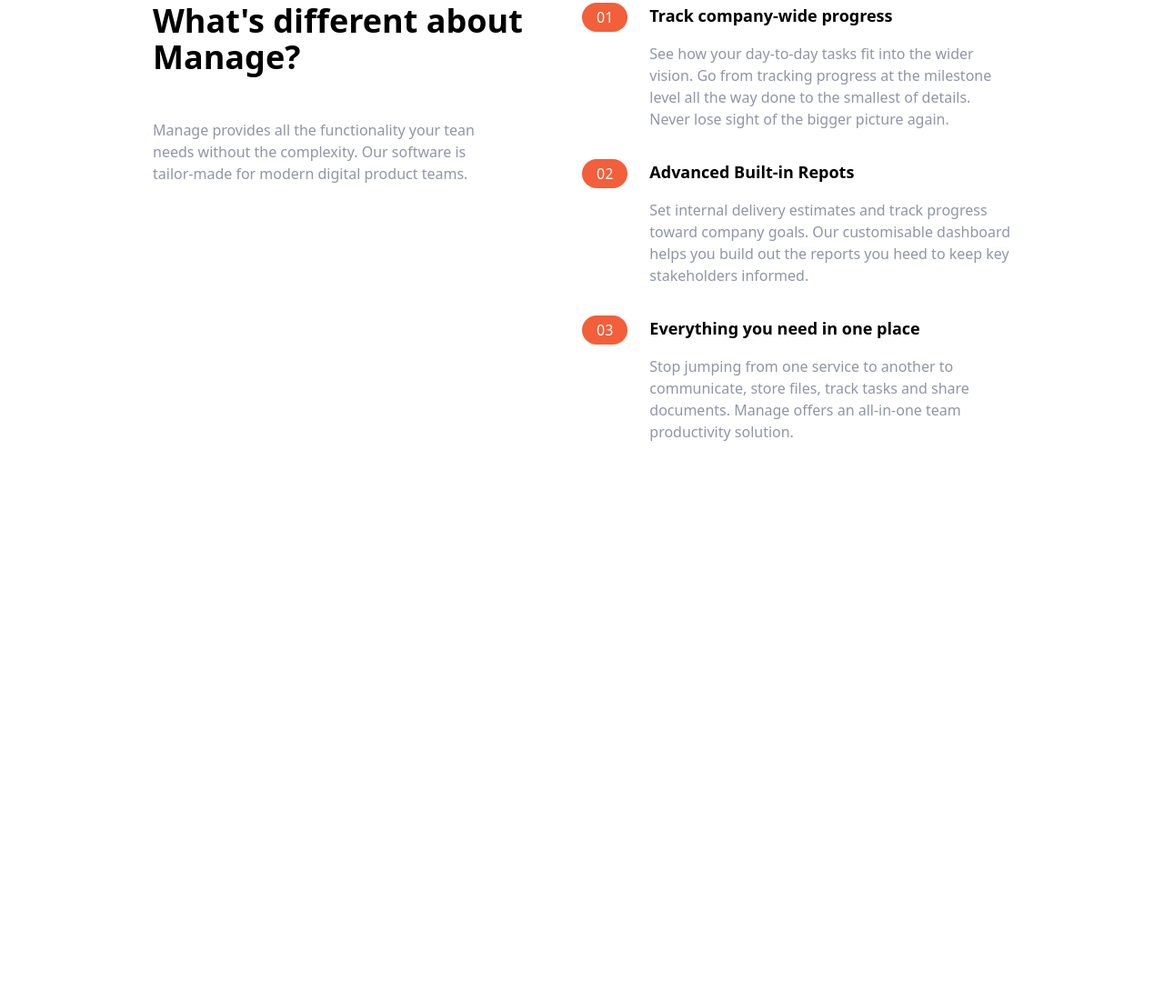
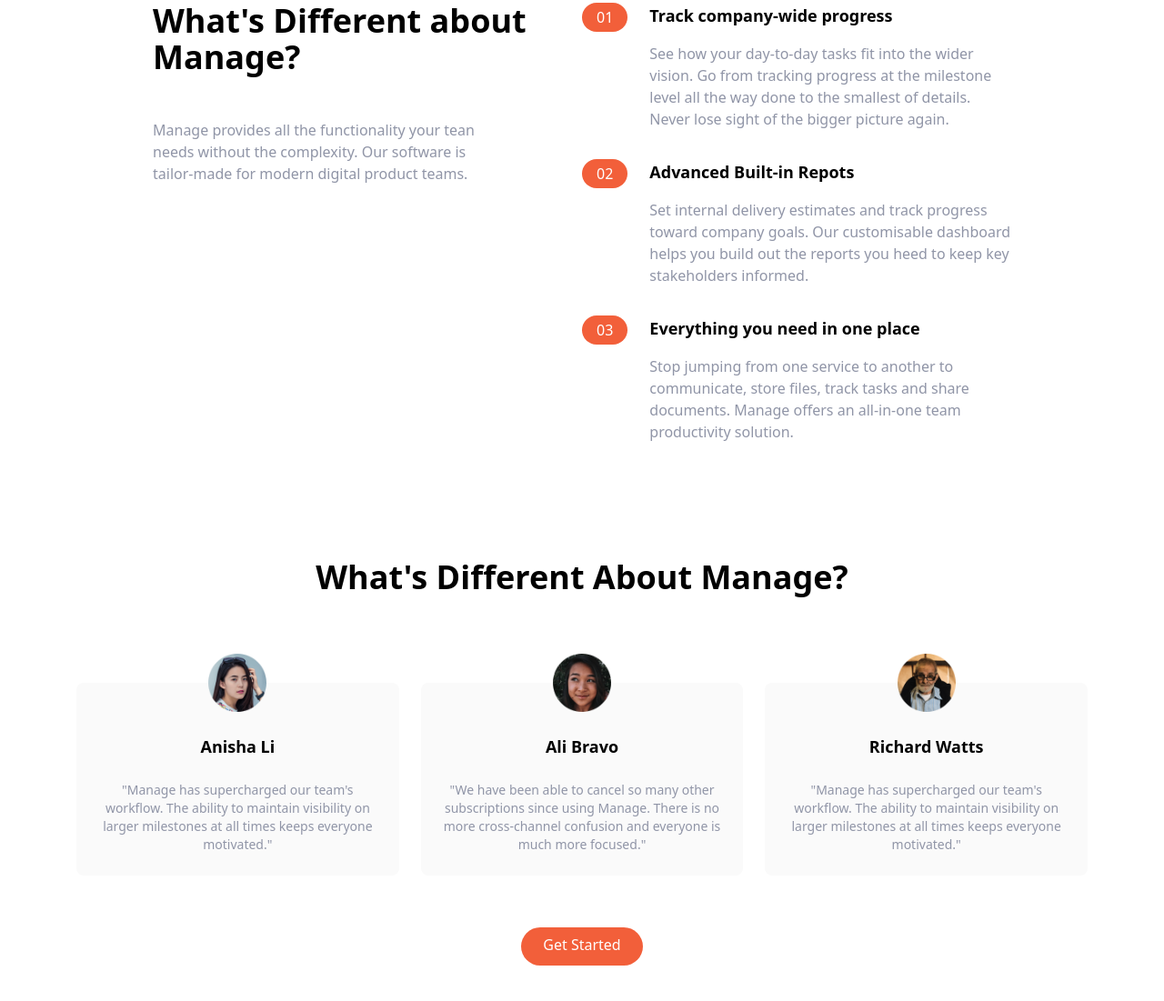
Before and after one commit to Oyawe/manage-landing-page, a website: page index.html in a window 1280 px wide. Shown: the part 653-1754 px from the top of the page at 91% size. Before the commit the page ends 1140 px from the top, so only its background shows below. Drawn offline with Linux system fonts and the light colour scheme.

Commit message:
Testimonials section complete

```diff
--- a/index.html
+++ b/index.html
@@ -60,7 +60,7 @@
             <!--What's diferent-->
             <div class="flex flex-col space-y-12 md:w-1/2">
                 <h2 class="max-w-md text-4xl font-bold text-center md:text-left">
-                    What's different about Manage?
+                    What's Different about Manage?
                 </h2>
                 <p class="max-w-sm text-center text-darkGrayishBlue md:text-left">
                     Manage provides all the functionality your tean needs without the complexity. Our software is tailor-made for modern digital product teams.
@@ -138,5 +138,46 @@
             </div>
         </div>
     </section>
+
+    <!--Testimonials-->
+    <section id="testimonials">
+        <!--Container to the heading and testimonial blocks-->
+        <div class="max-w-6xl px-5 mx-auto mt-32 text-center">
+            <!--Heading-->
+            <h2 class="text-4xl font-bold text-center">
+                What's Different About Manage?
+            </h2>
+            <!--Testimonials container-->
+            <div class="flex flex-col mt-24 md:flex-row md:space-x-6">
+                <!--Testimonial 1-->
+                <div class="flex flex-col items-center p-6 space-y-6 rounded-lg bg-veryLightGray md:w-1/3">
+                    <img src="img/avatar-anisha.png" class="w-16 -mt-14" alt="">
+                    <h5 class="text-lg font-bold">Anisha Li</h5>
+                    <p class="text-sm text-darkGrayishBlue">
+                        "Manage has supercharged our team's workflow. The ability to maintain visibility on larger milestones at all times keeps everyone motivated."
+                    </p>
+                </div>
+                <!--Testimonial 2-->
+                <div class="hidden flex-col items-center p-6 space-y-6 rounded-lg bg-veryLightGray md:flex md:w-1/3">
+                    <img src="img/avatar-ali.png" class="w-16 -mt-14" alt="">
+                    <h5 class="text-lg font-bold">Ali Bravo</h5>
+                    <p class="text-sm text-darkGrayishBlue">
+                        "We have been able to cancel so many other subscriptions since using Manage. There is no more cross-channel confusion and everyone is much more focused."
+                    </p>
+                </div>
+                <!--Testimonial 3-->
+                <div class="hidden flex-col items-center p-6 space-y-6 rounded-lg bg-veryLightGray md:flex md:w-1/3">
+                    <img src="img/avatar-richard.png" class="w-16 -mt-14" alt="">
+                    <h5 class="text-lg font-bold">Richard Watts</h5>
+                    <p class="text-sm text-darkGrayishBlue">
+                        "Manage has supercharged our team's workflow. The ability to maintain visibility on larger milestones at all times keeps everyone motivated."
+                    </p>
+                </div>
+            </div>
+            <div class="my-16">
+                <a href="#" class="p-3 px-6 pt-2 text-white bg-brightRed rounded-full baseline hover:bg-brightRedLight">Get Started</a>
+            </div>
+        </div>
+    </section>
   </body>
 </html>
```
Also changed, not shown: css/main.css.
